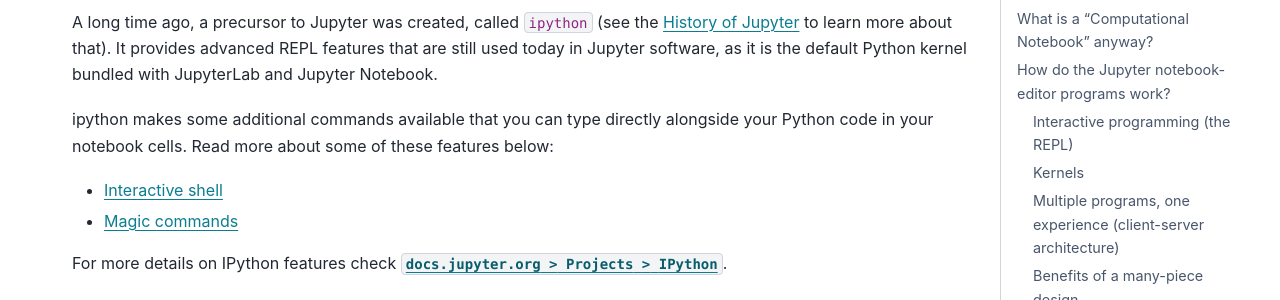
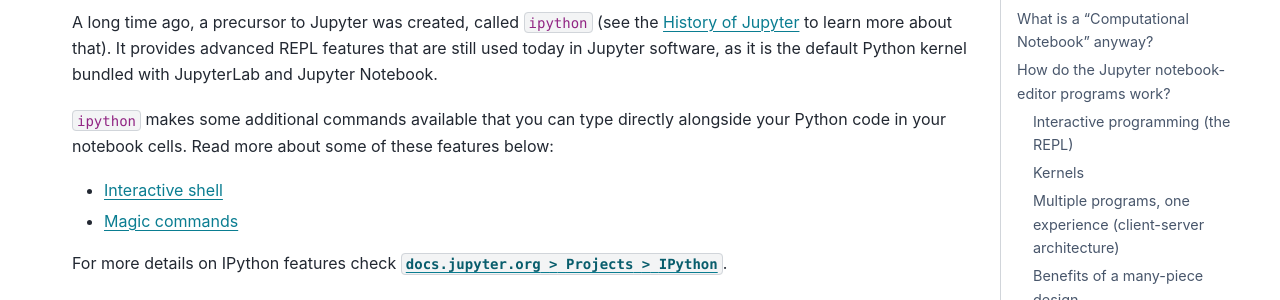
Before and after one commit to jupyter/jupyter, a Sphinx documentation site: the page built from docs/source/what_is_jupyter.md, in a window 1280 px wide and 900 px high, scrolled down 7851 px. Shown: the part 151-451 px from the top of the window. Built offline with Sphinx 7.4.7 and the PyData theme 0.15.4, drawn with Linux system fonts in a browser that asks for light colours; pages that are not in the unit, such as notebooks, are missing from menus.

Commit message:
Minor formatting.

```diff
--- a/docs/source/what_is_jupyter.md
+++ b/docs/source/what_is_jupyter.md
@@ -352,7 +352,7 @@
 REPL features that are still used today in Jupyter software, as it is the default
 Python kernel bundled with JupyterLab and Jupyter Notebook.
 
-ipython makes some additional commands available that you can type directly
+`ipython` makes some additional commands available that you can type directly
 alongside your Python code in your notebook cells. Read more about some of
 these features below:
 
```
